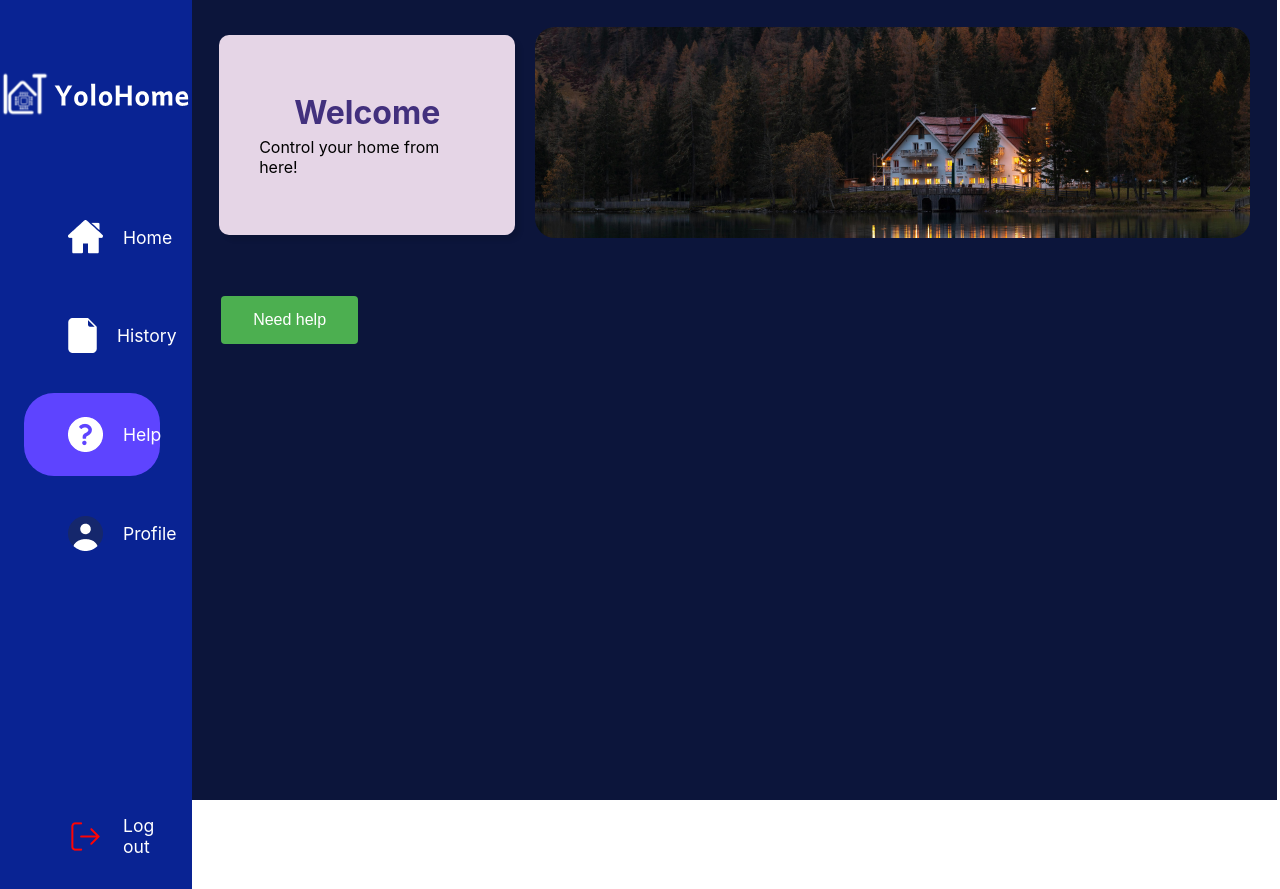
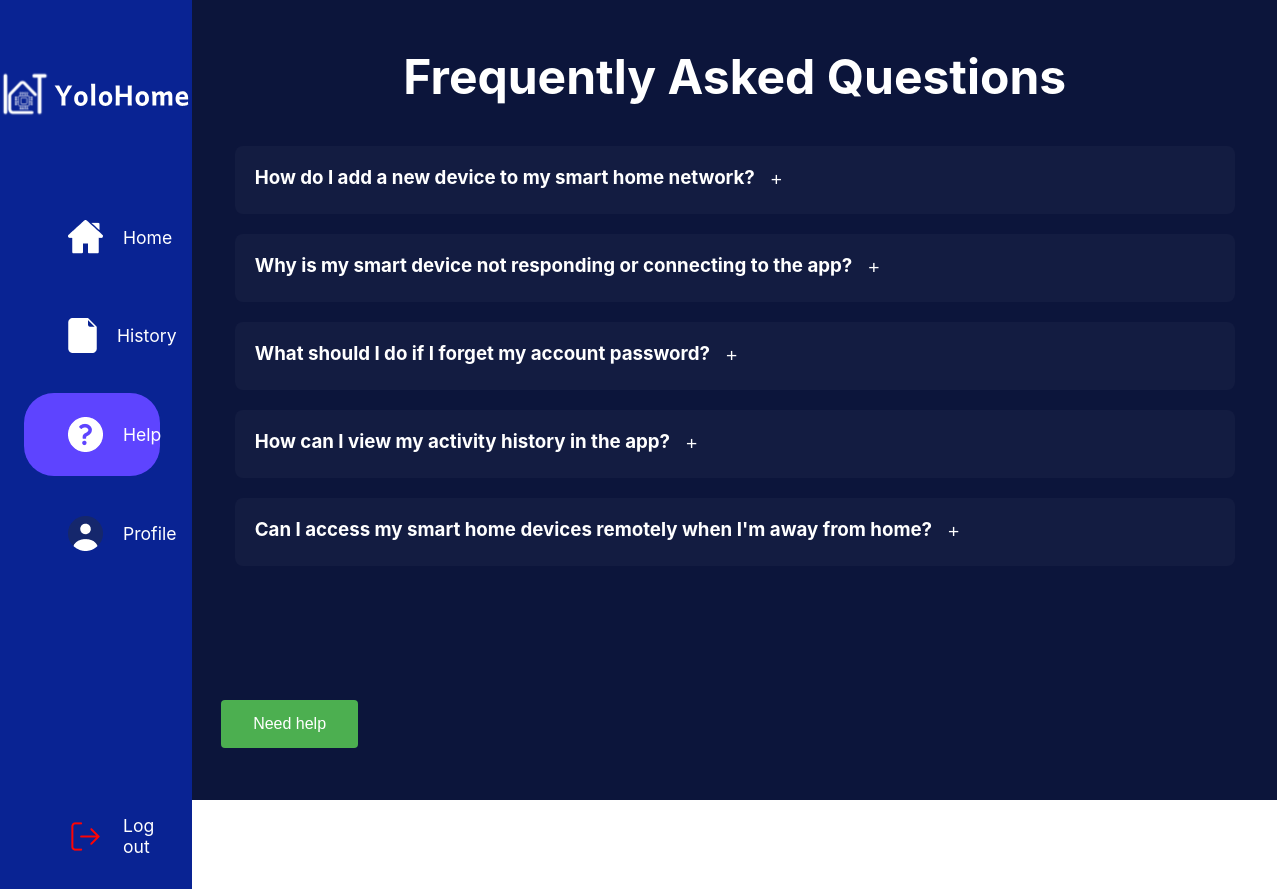
Before and after one commit to ShunPeng1/Multi-Disciplinary-Project, a React (Create React App) app in the folder WebApplication/yolohome-client/: page /help in a window 1280 px wide. Built offline with nearby package versions, Linux system fonts and the light colour scheme.

Commit message:
feat: help page
feat: help page

```diff
--- a/WebApplication/yolohome-client/src/pages/Help/Help.css
+++ b/WebApplication/yolohome-client/src/pages/Help/Help.css
@@ -29,3 +29,70 @@
 .helpButton:hover {
   background-color: #45a049; /* Darker green */
 }
+
+.help .faqSection {
+  flex-grow: 1;
+  display: flex;
+  justify-content: center; /* Center horizontally */
+  align-items: center; /* Center vertically */
+  flex-direction: column;
+  padding: 20px; /* Adjust padding as needed */
+  color: white; /* Set text color to white */
+}
+
+.help .faqq {
+  flex-grow: 1;
+  display: flex;
+  justify-content: center; /* Center horizontally */
+  align-items: center; /* Center vertically */
+  flex-direction: column;
+  padding: 40px 20px; /* Adjust padding as needed */
+  color: white; /* Set text color to white */
+  margin-bottom: 50px; /* Adjust margin between FAQ section and button */
+}
+
+.help .faq {
+  background-color: #131c41; /* Updated background color */
+  padding: 20px; /* Padding around the FAQ content */
+  border-radius: 8px; /* Rounded corners for the FAQ box */
+  margin-bottom: 20px; /* Adjust margin between FAQs */
+  width: 1000px; /* Set a fixed width for the FAQ box */
+
+}
+
+.help .faq .answer {
+  overflow-wrap: break-word; /* Allow long words to be broken and wrap to fit the box width */
+}
+
+
+.help .faqSection h2 {
+  font-size: 48px;
+}
+
+
+.help .faq h3 {
+  margin-bottom: 5px; /* Adjust margin between question and answer */
+}
+
+/* help.css */
+
+.help .question {
+  display: flex;
+  align-items: center; /* Center vertically */
+}
+
+.help .question h3 {
+  margin-right: 10px; /* Adjust margin between question and button */
+}
+
+.help .expandButton {
+  background-color: transparent;
+  border: none;
+  color: white;
+  font-size: 1.2em;
+  cursor: pointer;
+}
+
+.help .expandButton:hover {
+  color: #45a049; /* Darker green */
+}
--- a/WebApplication/yolohome-client/src/pages/Help/index.jsx
+++ b/WebApplication/yolohome-client/src/pages/Help/index.jsx
@@ -1,24 +1,69 @@
+// help.jsx
+
 import "./Help.css";
-import React from 'react';
+import React, { useState } from 'react';
+import Header from "../../components/Header/Header";
 
-import Header from "../../components/Header/Header";
 const Help = (props) => {
+  const [expanded, setExpanded] = useState(Array(5).fill(false));
+
+  const toggleExpansion = (index) => {
+    const newExpanded = [...expanded];
+    newExpanded[index] = !newExpanded[index];
+    setExpanded(newExpanded);
+  };
+
+  const faqData = [
+    {
+      question: "How do I add a new device to my smart home network?",
+      answer: "To add a new device, first ensure that it's compatible with your smart home system. \
+              In our app, navigate to the Home Page or Rooms section, select Add Device, \
+              and follow the prompts to pair the new device with your account."
+    },
+    {
+      question: "Why is my smart device not responding or connecting to the app?",
+      answer: "If you forget your password, you can..."
+    },
+    {
+      question: "What should I do if I forget my account password?",
+      answer: "You can contact support by..."
+    },
+    {
+      question: "How can I view my activity history in the app?",
+      answer: "Yes, we have a mobile app available for..."
+    },
+    {
+      question: "Can I access my smart home devices remotely when I'm away from home?",
+      answer: "To update your profile, go to..."
+    }
+  ];
 
   return (
     <div className="help">
       <div className="contentSection">
-        {/* {Import Header} */}
-        <div className="import-header">
-          <Header />
+        <div className="faqSection">
+          <h2>Frequently Asked Questions</h2>
+          <div className="faqq">
+          {faqData.map((faq, index) => (
+            <div key={index} className={`faq ${expanded[index] ? 'expanded' : ''}`}>
+              <div className="question">
+                <h3>{faq.question}</h3>
+                <button className="expandButton" onClick={() => toggleExpansion(index)}>+</button>
+              </div>
+              {expanded[index] && (
+                <div className="answer">
+                  <p>{faq.answer}</p>
+                </div>
+              )}
+            </div>
+          ))}
+          </div>
         </div>
-        <a href="https://forms.gle/sZ3vMUUJJxgo1QLc8" target="_blank" rel="noopener noreferrer"> {/* Add this line */}
+        <a href="https://forms.gle/sZ3vMUUJJxgo1QLc8" target="_blank" rel="noopener noreferrer">
           <button className="helpButton">Need help</button>
-        </a> {/* Add this line */}
+        </a>
       </div>
-
-
     </div>
-
   );
 };
 
```
